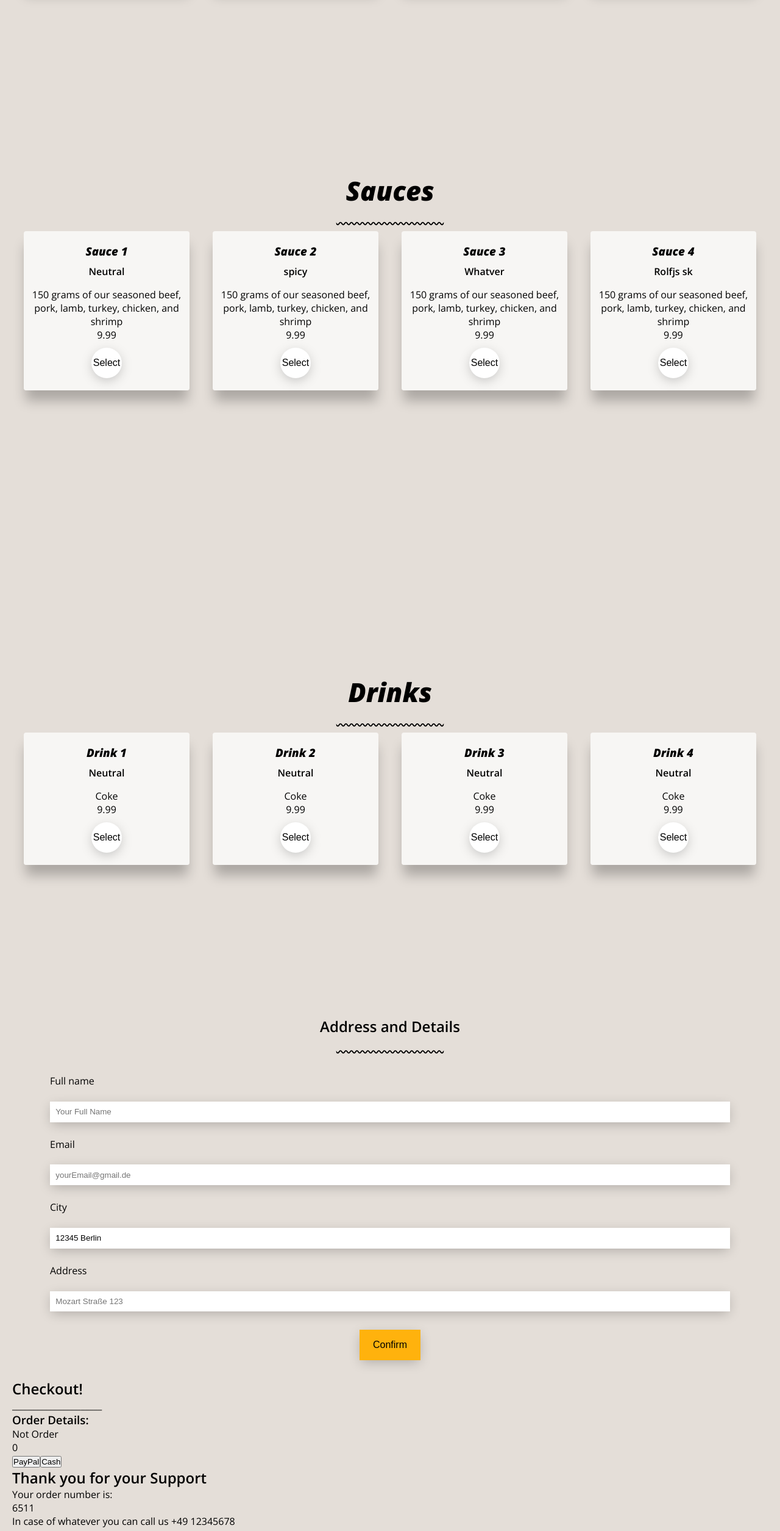
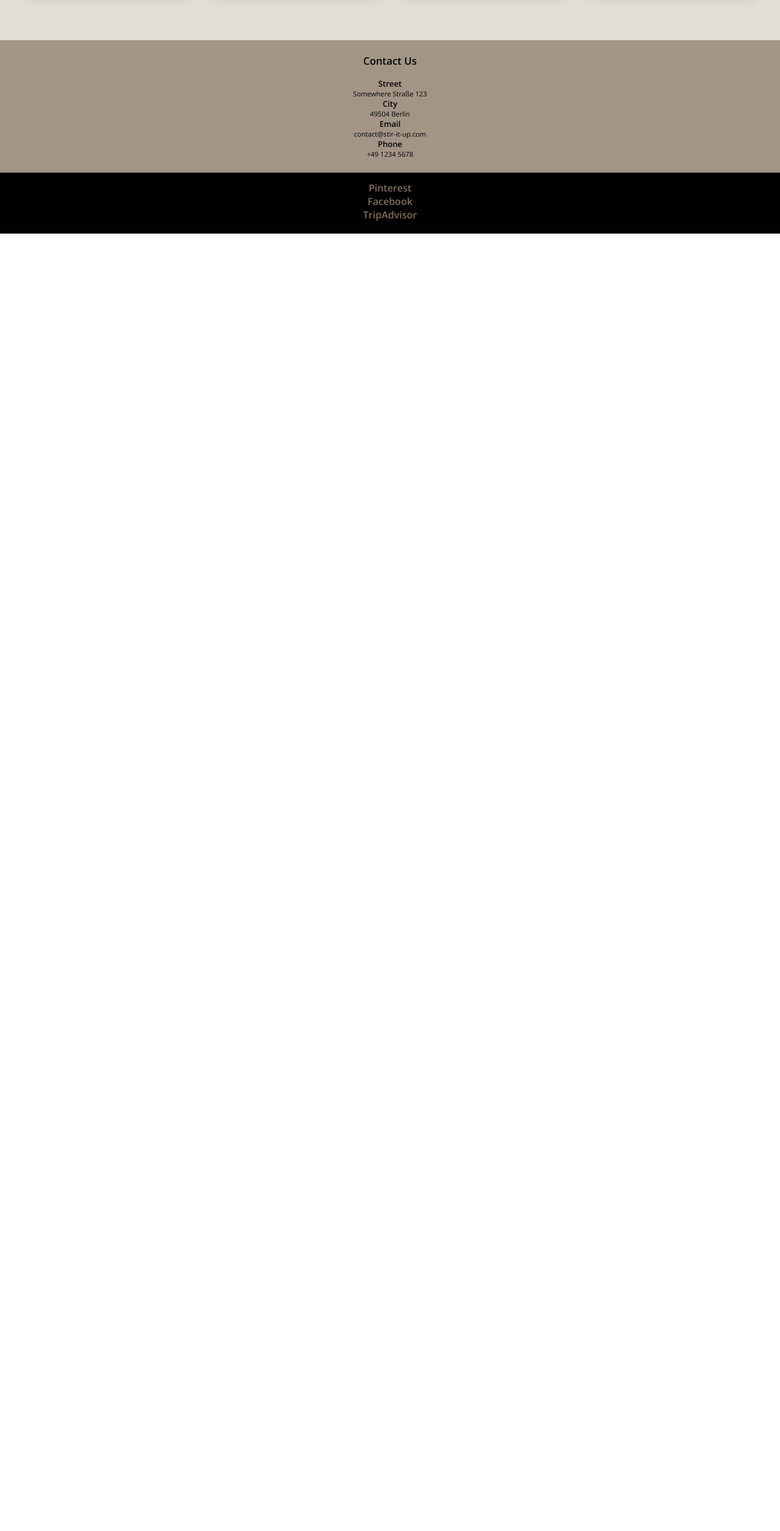
Before and after one commit to tkalejandro/hackathon-mongolia-restaurant, a Next.js app: page /order-online in a window 1280 px wide. Shown: the part 857-3367 px from the top of the page at 61% size. After the commit the page ends 1240 px from the top, so only its background shows below. Built offline with nearby package versions, Linux system fonts and the light colour scheme; a web font is replaced by a local one.

Commit message:
order flow and logic addedd

```diff
--- a/components/OrderOnlineFlow/AddressAndDetails/AddressAndDetails.js
+++ b/components/OrderOnlineFlow/AddressAndDetails/AddressAndDetails.js
@@ -24,7 +24,8 @@ export const AddressAndDetails = (props) => {
     }
     const preOrder = (event) => {
         event.preventDefault()
-
+        let currentStep = props.currentStep
+        props.setCurrentStep(currentStep + 1)
         let userPreOrder = {
             order: props.order,
             fullName: props.fullName,
--- a/components/OrderOnlineFlow/OrderConfirmation/OrderConfirmation.js
+++ b/components/OrderOnlineFlow/OrderConfirmation/OrderConfirmation.js
@@ -3,6 +3,11 @@ import styles from "./OrderConfirmation.module.css"
 
 
 export const OrderConfirmation = (props) => {
+    const nextPage = () => {
+        let currentStep = props.currentStep
+        props.setCurrentStep(currentStep + 1)
+        props.setUserInQueue(true)
+    }
     return (
         <div>
            <h2>Thank you for your Support</h2>
@@ -10,6 +15,7 @@ export const OrderConfirmation = (props) => {
            <p>Your order number is:</p>
            <span>{props.orderNumber}</span>
            <p>In case of whatever you can call us +49 12345678</p>
+           <button onClick={nextPage}>Check The Queue</button>
         </div>
     )
 }
--- a/components/OrderOnlineFlow/OrdersQueue/OrdersQueue.module.css
+++ b/components/OrderOnlineFlow/OrdersQueue/OrdersQueue.module.css
@@ -1,5 +1,7 @@
 .dataBox {
     width: 48%;
+    max-width: 400px;
+    max-height: 300px;
     padding: 10px;
     margin: 1%;
     justify-content: center;
@@ -9,7 +11,7 @@
     border: 1px solid black;
 }
 .dataBoxContainer {
-
+    min-height: 100vh;
     border: 1px solid yellow;
     display: flex;
     padding: 20px 0;
--- a/components/OrderOnlineFlow/SelectDrinks/SelectDrinks.js
+++ b/components/OrderOnlineFlow/SelectDrinks/SelectDrinks.js
@@ -7,6 +7,8 @@ export const SelectDrinks = (props) => {
 
     const selectedDrink = (event) => {
         let currentOrder = props.order
+        let currentStep = props.currentStep
+        props.setCurrentStep(currentStep + 1)
 
         switch (event.target.id) {
 
--- a/components/OrderOnlineFlow/SelectMenu/SelectMenu.js
+++ b/components/OrderOnlineFlow/SelectMenu/SelectMenu.js
@@ -7,6 +7,8 @@ export const SelectMenu = (props) => {
     const selectedMenu = (event) => {
 
         let currentOrder = props.order
+        let currentStep = props.currentStep
+        props.setCurrentStep(currentStep + 1)
 
         switch (event.target.id) {
 
--- a/components/OrderOnlineFlow/SelectPayment/SelectPayment.js
+++ b/components/OrderOnlineFlow/SelectPayment/SelectPayment.js
@@ -7,6 +7,11 @@ export const SelectPayment = (props) => {
     console.log("Data", data.order)
     let contentList = "Not Order"
     let grandTotal = 0
+
+    const nextPage = () => {
+        let currentStep = props.currentStep
+        props.setCurrentStep(currentStep + 1)
+    }
 
     if(data.order.length !== 0) {
         //Generate The Order ID
@@ -34,8 +39,8 @@ export const SelectPayment = (props) => {
                 <span>{grandTotal}</span>
             </div>
             <div>
-                <button>PayPal</button>
-                <button>Cash</button>
+                <button onClick={nextPage}>PayPal</button>
+                <button onClick={nextPage}>Cash</button>
             </div>
         </div>
     )
--- a/components/OrderOnlineFlow/SelectSauce/SelectSauce.js
+++ b/components/OrderOnlineFlow/SelectSauce/SelectSauce.js
@@ -7,7 +7,8 @@ export const SelectSauce = (props) => {
 
     const selectedSauce = (event) => {
         let currentOrder = props.order
-
+        let currentStep = props.currentStep
+        props.setCurrentStep(currentStep + 1)
         switch (event.target.id) {
 
             case "0":
--- a/pages/_app.js
+++ b/pages/_app.js
@@ -6,6 +6,7 @@ function MyApp({ Component, pageProps }) {
   //BOOLEAN
   const [userSelectMenu, setUserSelectMenu] = useState(false)
   const [userInQueue, setUserInQueue] = useState(false)
+
   //FORM
   const [fullName, setFullName] = useState("")
   const [email, setEmail] = useState("")
@@ -16,6 +17,7 @@ function MyApp({ Component, pageProps }) {
   const [orderNumber, setOrderNumber] = useState("")
 
   //CURRENT USER:
+  const [currentStep, setCurrentStep] = useState(0)
   const [currentUser, setCurrentUser] = useState({
     order: [],
     fullName: "",
@@ -54,6 +56,8 @@ function MyApp({ Component, pageProps }) {
         setOrderNumber={setOrderNumber}
         currentUser={currentUser}
         setCurrentUser={setCurrentUser}
+        currentStep={currentStep}
+        setCurrentStep={setCurrentStep}
       />
     </Layout>
   )
--- a/pages/order-online.js
+++ b/pages/order-online.js
@@ -9,25 +9,24 @@ import SelectSauce from "../components/OrderOnlineFlow/SelectSauce/SelectSauce"
 
 const orderNow = (props) => {
     let userSelectMenu = props.userSelectMenu
+    let currentStep = props.currentStep
     console.log("Current User", props.currentUser)
     console.log("Current Order", props.order)
     return (
         <>
             <h1 className="orderHiddenH1">Order Now</h1>
             <section className="backgroundContainer">
-                <SelectMenu
-                    order={props.order}
-                    setOrder={props.setOrder}
-                />
-                <SelectSauce
-                    order={props.order}
-                    setOrder={props.setOrder}
-                />
-                <SelectDrinks
-                    order={props.order}
-                    setOrder={props.setOrder}
-                />
-                <AddressAndDetails
+                {
+                    currentStep === 0
+                        ? <SelectMenu currentStep={props.currentStep} setCurrentStep={props.setCurrentStep} order={props.order} setOrder={props.setOrder} />
+                        : currentStep === 1
+                            ? <SelectSauce currentStep={props.currentStep} setCurrentStep={props.setCurrentStep} order={props.order} setOrder={props.setOrder} />
+                            : currentStep === 2
+                                ? <SelectDrinks currentStep={props.currentStep} setCurrentStep={props.setCurrentStep} order={props.order} setOrder={props.setOrder} />
+                                : currentStep === 3
+                                    ? <AddressAndDetails
+                                        currentStep={props.currentStep}
+                                        setCurrentStep={props.setCurrentStep}
                                         fullName={props.fullName}
                                         setFullName={props.setFullName}
                                         email={props.email}
@@ -39,14 +38,20 @@ const orderNow = (props) => {
                                         order={props.order}
                                         setCurrentUser={props.setCurrentUser}
                                     />
-                <SelectPayment
-                    currentUser={props.currentUser}
+                                    : currentStep === 4
+                                        ? <SelectPayment currentStep={props.currentStep} setCurrentStep={props.setCurrentStep} currentUser={props.currentUser} />
+                                        : currentStep === 5
+                                            ? <OrderConfirmation
+                                                setUserInQueue={props.setUserInQueue}
+                                                currentStep={props.currentStep} setCurrentStep={props.setCurrentStep} orderNumber={props.orderNumber} />
+                                            : <OrdersQueue
+                                                setUserInQueue={props.setUserInQueue}
+                                                userInQueue={props.userInQueue}
+                                                orderNumber={props.orderNumber}
+                                                currentStep={props.currentUser}
+                                                setCurrentStep={props.setCurrentStep}
                                             />
-                <OrderConfirmation
-                    orderNumber={props.orderNumber}
-                />
-
-                <OrdersQueue />
+                }
             </section>
         </>
     )
```
Also changed, not shown: components/OrderOnlineFlow/OrdersQueue/OrdersQueue.js (+21 -12 lines). Lines whose indentation alone changed are shown as unchanged.
